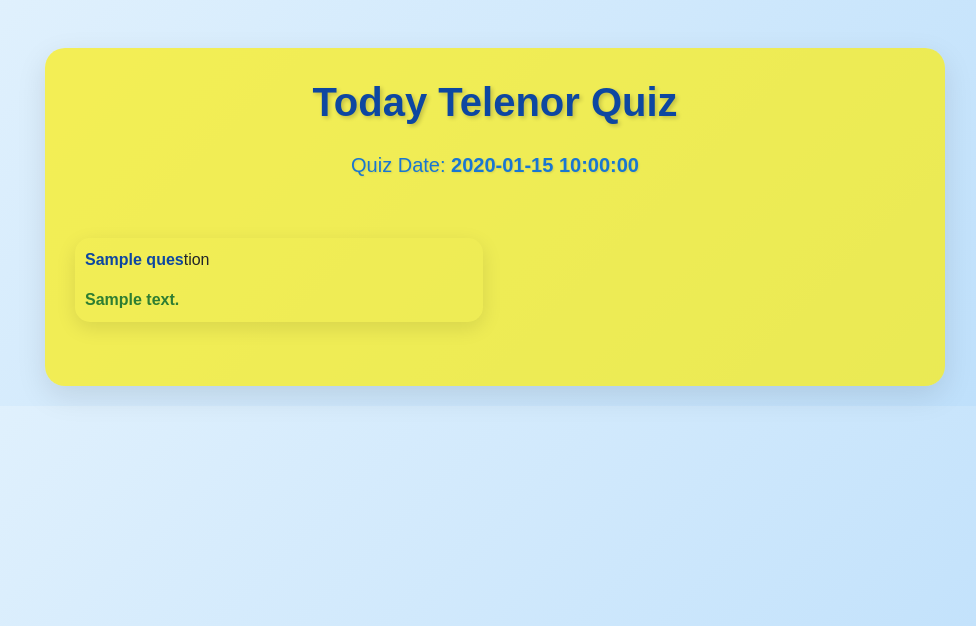
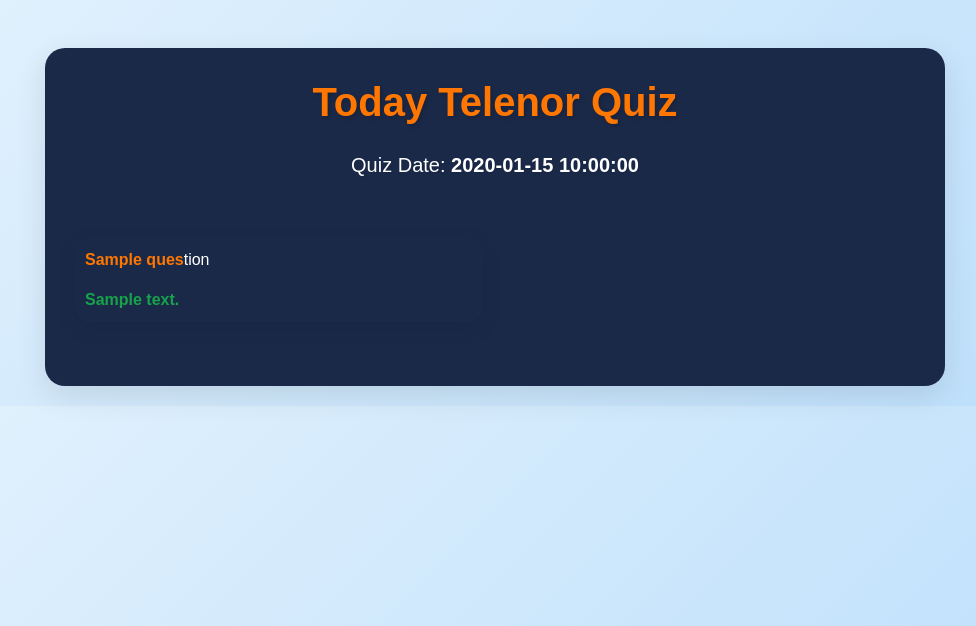
Before and after one commit to AmirAbbas101/telenor-quiz-app, a Flask app: template templates/index.html in a window 1280 px wide. Shown: the top 626 px of the page, without its empty margins (145-1121 px from the left). Run offline with Flask 3, Linux system fonts and the light colour scheme; the template is opened without the code that fills it: most values are stand-ins (such as "Sample title", 1, 10 or a date in 2020).

Commit message:
Change colors and remove sponser image

```diff
--- a/templates/index.html
+++ b/templates/index.html
@@ -23,13 +23,13 @@
 
         h1 {
             font-weight: bold;
-            color: #0d47a1;
+            color: #ff7700;
             text-shadow: 2px 2px 4px rgba(0, 0, 0, 0.2);
         }
 
         .quiz-date p {
             font-size: 1.25rem;
-            color: #1976d2;
+            color: #fff;
             text-shadow: 1px 1px 2px rgba(0, 0, 0, 0.1);
         }
 
@@ -48,22 +48,22 @@
         }
 
         .card-title {
-            color: #546e7a;
+            color: #ff7700;
             font-size: 1.2rem;
             font-weight: 600;
         }
 
         .card-text strong {
             font-weight: bold;
-            color: #0d47a1;
+            color: #ff7700;
         }
 
         .card-text.text-success strong {
-            color: #2e7d32;
+            color: #16a34a
         }
 
         .container {
-            background-color: rgba(255, 238, 0, 0.664);
+            background-color: #1b2949;
             max-width: 900px;
             margin: 20px auto;
             padding: 30px;
@@ -73,6 +73,10 @@
 
         .text-center {
             margin-bottom: 30px;
+        }
+
+        .card-text {
+            color: #fff
         }
 
         .card_image {
@@ -120,10 +124,10 @@
         <div class="row">
             {% for question in quiz_data.questions %}
 
-            {% if loop.index == 3 %}
+            <!-- {% if loop.index == 3 %}
             <div class="card_image"><img src="{{ url_for('static', filename='images/ads.png') }}">
             </div>
-            {% endif %}
+            {% endif %} -->
 
             <div class="col-md-6 mb-4">
                 <div class="card">
```
